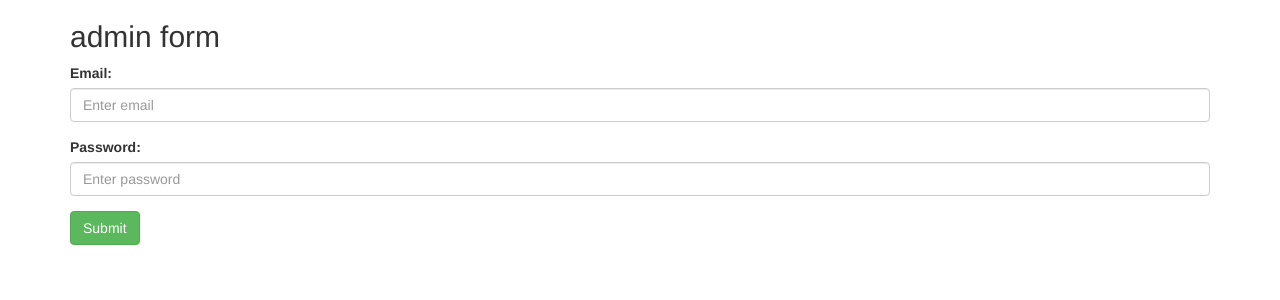
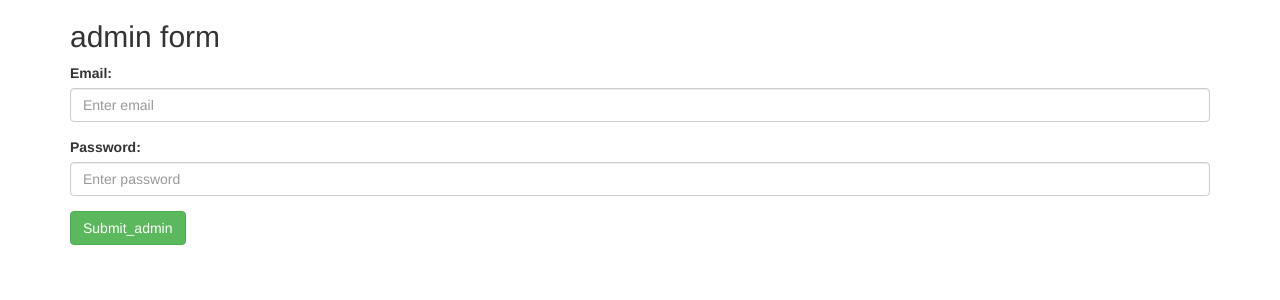
Before and after one commit to Akshayayejju/teacher_management_system, a PHP site: page /admin_login.php in a window 1280 px wide. Shown: the top 300 px of the page. Run offline with PHP 8.4, Linux system fonts and the light colour scheme.

Commit message:
submit_admin

```diff
--- a/admin_login.php
+++ b/admin_login.php
@@ -21,7 +21,7 @@
       <label for="pwd">Password:</label>
       <input type="password" class="form-control" id="pwd" placeholder="Enter password" name="pwd">
     </div>
-    <button type="submit" class='btn btn-success'>Submit</button>
+    <button type="submit" class='btn btn-success'>Submit_admin</button>
   </form>
 </div>
 </body>
```
